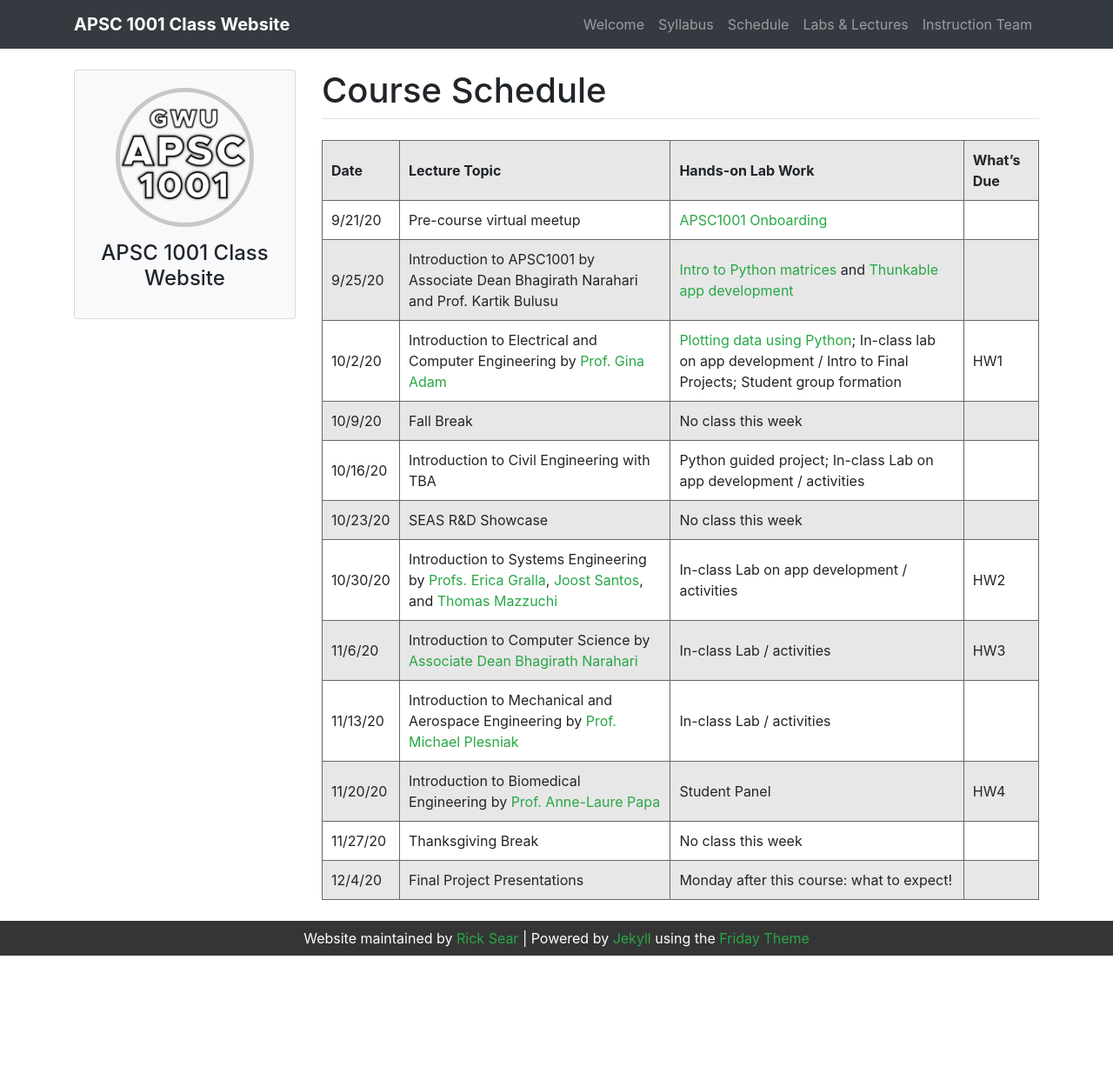
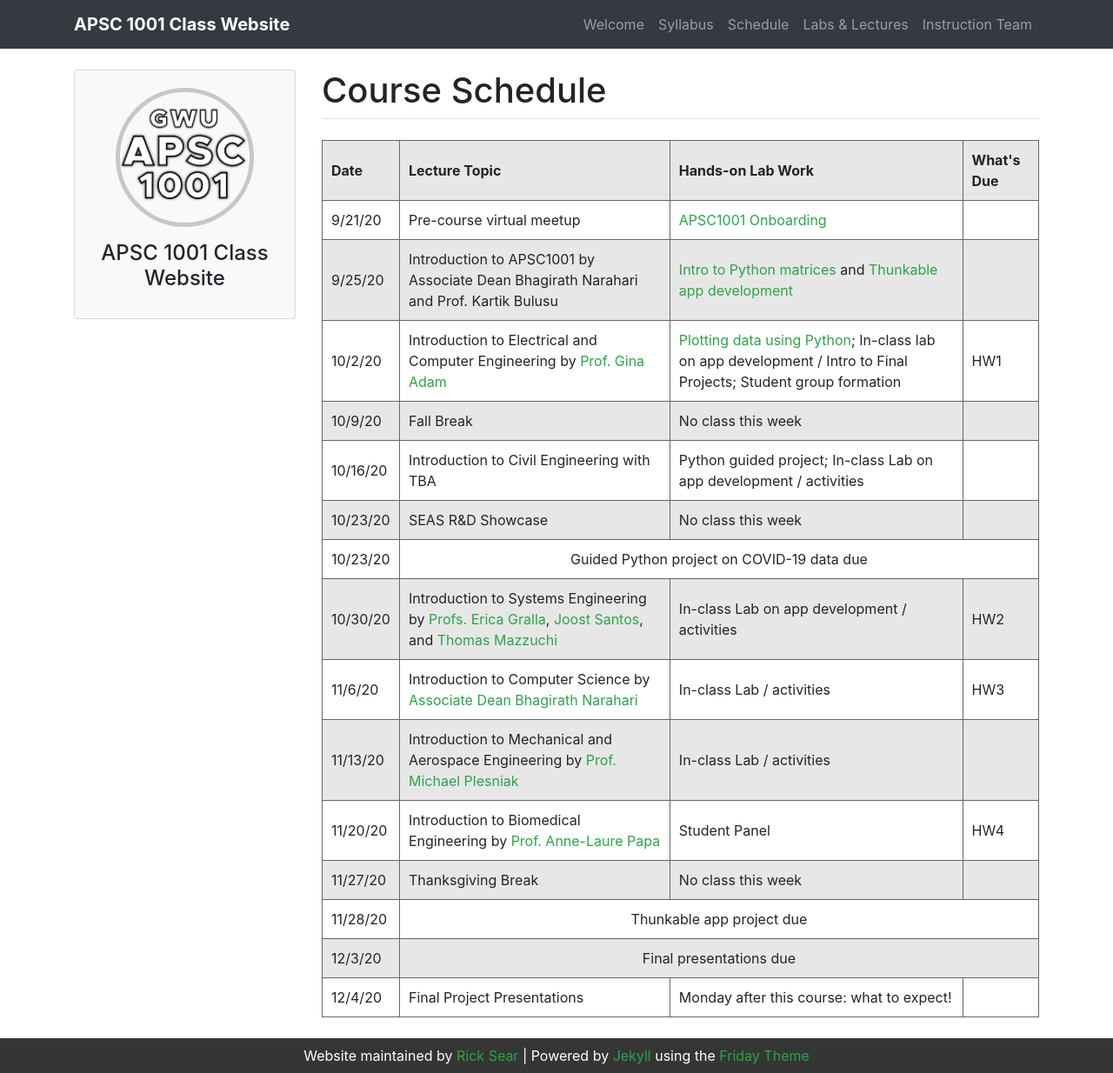
Before and after one commit to GWU-APSC1001/gwu-apsc1001.github.io, a Jekyll site: the page built from _pages/schedule.md, in a window 1280 px wide and 1234 px high. Shown: the whole window at 87% size. Built offline with Jekyll 4.4.1, drawn with Linux system fonts in a browser that asks for light colours.

Commit message:
Switch schedule to HTML table

```diff
--- a/_pages/schedule.md
+++ b/_pages/schedule.md
@@ -5,17 +5,99 @@ narrow: true
 title: Course Schedule
 ---
 
-| Date | Lecture Topic | Hands-on Lab Work | What's Due |
-|:---|:---|:---|
-| 9/21/20 | Pre-course virtual meetup | [APSC1001 Onboarding](labs/week-0-onboarding.html) | |
-| 9/25/20 | Introduction to APSC1001 by Associate Dean Bhagirath Narahari and Prof. Kartik Bulusu | [Intro to Python matrices](/files/python_week1.pdf) and [Thunkable app development](labs/week1-thunkable.html) | |
-| 10/2/20 | Introduction to Electrical and Computer Engineering by [Prof. Gina Adam](https://www.seas.gwu.edu/gina-adam) | [Plotting data using Python](/files/python_week2.pdf); In-class lab on app development / Intro to Final Projects; Student group formation | HW1 |
-| 10/9/20 | Fall Break | No class this week | |
-| 10/16/20 | Introduction to Civil Engineering with TBA | Python guided project; In-class Lab on app development / activities | |
-| 10/23/20 | SEAS R&D Showcase | No class this week | |
-| 10/30/20 | Introduction to Systems Engineering by [Profs. Erica Gralla](https://www.seas.gwu.edu/erica-l-gralla), [Joost Santos](https://www.seas.gwu.edu/joost-santos), and [Thomas Mazzuchi](https://www.seas.gwu.edu/thomas-mazzuchi) | In-class Lab on app development / activities | HW2 |
-| 11/6/20 | Introduction to Computer Science by [Associate Dean Bhagirath Narahari](https://www.seas.gwu.edu/bhagirath-narahari) | In-class Lab / activities | HW3 |
-| 11/13/20 | Introduction to Mechanical and Aerospace Engineering by [Prof. Michael Plesniak](https://www.seas.gwu.edu/michael-w-plesniak) | In-class Lab / activities | |
-| 11/20/20 | Introduction to Biomedical Engineering by [Prof. Anne-Laure Papa](https://www.seas.gwu.edu/anne-laure-papa) | Student Panel | HW4 |
-| 11/27/20 | Thanksgiving Break | No class this week |
-| 12/4/20 | Final Project Presentations | Monday after this course: what to expect! |
+<table>
+  <thead>
+    <tr>
+      <th style="text-align: left">Date</th>
+      <th style="text-align: left">Lecture Topic</th>
+      <th style="text-align: left">Hands-on Lab Work</th>
+      <th>What's Due</th>
+    </tr>
+  </thead>
+  <tbody>
+    <tr>
+      <td style="text-align: left">9/21/20</td>
+      <td style="text-align: left">Pre-course virtual meetup</td>
+      <td style="text-align: left"><a href="labs/week-0-onboarding.html">APSC1001 Onboarding</a></td>
+      <td> </td>
+    </tr>
+    <tr>
+      <td style="text-align: left">9/25/20</td>
+      <td style="text-align: left">Introduction to APSC1001 by Associate Dean Bhagirath Narahari and Prof. Kartik Bulusu</td>
+      <td style="text-align: left"><a href="/files/python_week1.pdf">Intro to Python matrices</a> and <a href="labs/week1-thunkable.html">Thunkable app development</a></td>
+      <td> </td>
+    </tr>
+    <tr>
+      <td style="text-align: left">10/2/20</td>
+      <td style="text-align: left">Introduction to Electrical and Computer Engineering by <a href="https://www.seas.gwu.edu/gina-adam" target="_blank">Prof. Gina Adam</a></td>
+      <td style="text-align: left"><a href="/files/python_week2.pdf">Plotting data using Python</a>; In-class lab on app development / Intro to Final Projects; Student group formation</td>
+      <td>HW1</td>
+    </tr>
+    <tr>
+      <td style="text-align: left">10/9/20</td>
+      <td style="text-align: left">Fall Break</td>
+      <td style="text-align: left">No class this week</td>
+      <td> </td>
+    </tr>
+    <tr>
+      <td style="text-align: left">10/16/20</td>
+      <td style="text-align: left">Introduction to Civil Engineering with TBA</td>
+      <td style="text-align: left">Python guided project; In-class Lab on app development / activities</td>
+      <td> </td>
+    </tr>
+    <tr>
+      <td style="text-align: left">10/23/20</td>
+      <td style="text-align: left">SEAS R&amp;D Showcase</td>
+      <td style="text-align: left">No class this week</td>
+      <td> </td>
+    </tr>
+    <tr>
+      <td style="text-align: left">10/23/20</td>
+      <td style="text-align: center" colspan="3">Guided Python project on COVID-19 data due</td>
+    </tr>
+    <tr>
+      <td style="text-align: left">10/30/20</td>
+      <td style="text-align: left">Introduction to Systems Engineering by <a href="https://www.seas.gwu.edu/erica-l-gralla" target="_blank">Profs. Erica Gralla</a>, <a href="https://www.seas.gwu.edu/joost-santos" target="_blank">Joost Santos</a>, and <a href="https://www.seas.gwu.edu/thomas-mazzuchi" target="_blank">Thomas Mazzuchi</a></td>
+      <td style="text-align: left">In-class Lab on app development / activities</td>
+      <td>HW2</td>
+    </tr>
+    <tr>
+      <td style="text-align: left">11/6/20</td>
+      <td style="text-align: left">Introduction to Computer Science by <a href="https://www.seas.gwu.edu/bhagirath-narahari" target="_blank">Associate Dean Bhagirath Narahari</a></td>
+      <td style="text-align: left">In-class Lab / activities</td>
+      <td>HW3</td>
+    </tr>
+    <tr>
+      <td style="text-align: left">11/13/20</td>
+      <td style="text-align: left">Introduction to Mechanical and Aerospace Engineering by <a href="https://www.seas.gwu.edu/michael-w-plesniak" target="_blank">Prof. Michael Plesniak</a></td>
+      <td style="text-align: left">In-class Lab / activities</td>
+      <td> </td>
+    </tr>
+    <tr>
+      <td style="text-align: left">11/20/20</td>
+      <td style="text-align: left">Introduction to Biomedical Engineering by <a href="https://www.seas.gwu.edu/anne-laure-papa" target="_blank">Prof. Anne-Laure Papa</a></td>
+      <td style="text-align: left">Student Panel</td>
+      <td>HW4</td>
+    </tr>
+    <tr>
+      <td style="text-align: left">11/27/20</td>
+      <td style="text-align: left">Thanksgiving Break</td>
+      <td style="text-align: left">No class this week</td>
+      <td> </td>
+    </tr>
+    <tr>
+      <td style="text-align: left">11/28/20</td>
+      <td style="text-align: center" colspan="3">Thunkable app project due</td>
+    </tr>
+    <tr>
+      <td style="text-align: left">12/3/20</td>
+      <td style="text-align: center" colspan="3">Final presentations due</td>
+    </tr>
+    <tr>
+      <td style="text-align: left">12/4/20</td>
+      <td style="text-align: left">Final Project Presentations</td>
+      <td style="text-align: left">Monday after this course: what to expect!</td>
+      <td> </td>
+    </tr>
+  </tbody>
+</table>
```
